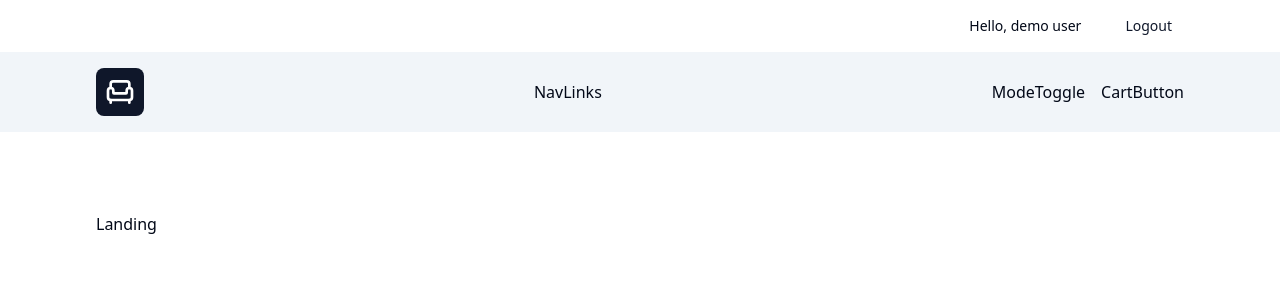
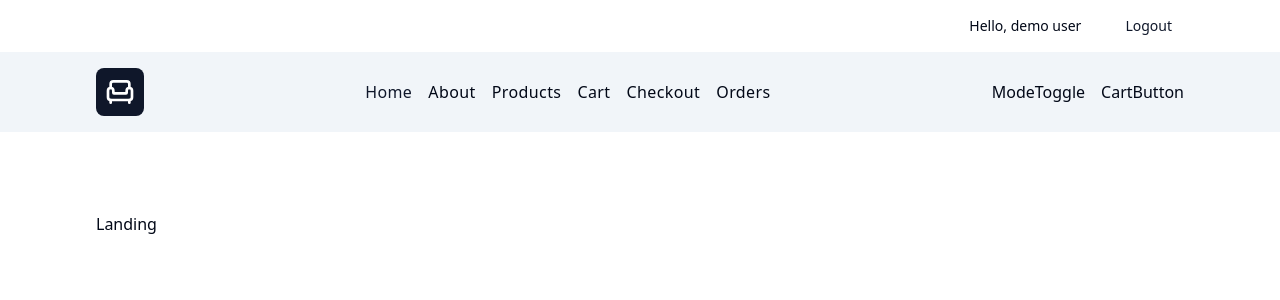
Before and after one commit to kimamovic21/udemy-practical-typescript-course-johnsmilga, a React (Vite) app in the folder 03-store-project/: page / in a window 1280 px wide. Shown: the top 300 px of the page. Built offline with nearby package versions, Linux system fonts and the light colour scheme.

Commit message:
141. NavLinks Component
-u komponentu NavLinks.tsx dodana komponenta NavLink i niz links

```diff
--- a/03-store-project/src/components/NavLinks.tsx
+++ b/03-store-project/src/components/NavLinks.tsx
@@ -1,6 +1,25 @@
+import { NavLink } from 'react-router-dom'
+import { links } from '@/utils'
+
 function NavLinks() {
   return (
-    <div>NavLinks</div>
+    <div className='hidden lg:flex justify-center items-center gap-x-4'>
+      {links.map((link) => {
+        return (
+          <NavLink
+            to={link.href}
+            className={({ isActive }) => {
+              return `capitalize font-light tracking-wide ${
+                isActive ? 'text-primary' : ''
+              }`
+            }}
+            key={link.label}
+          >
+            {link.label}
+          </NavLink>
+        )
+      })}
+    </div>
   )
 }
 
```
Also changed, not shown: 1 other file (tests, documents, lock files or other folders).
